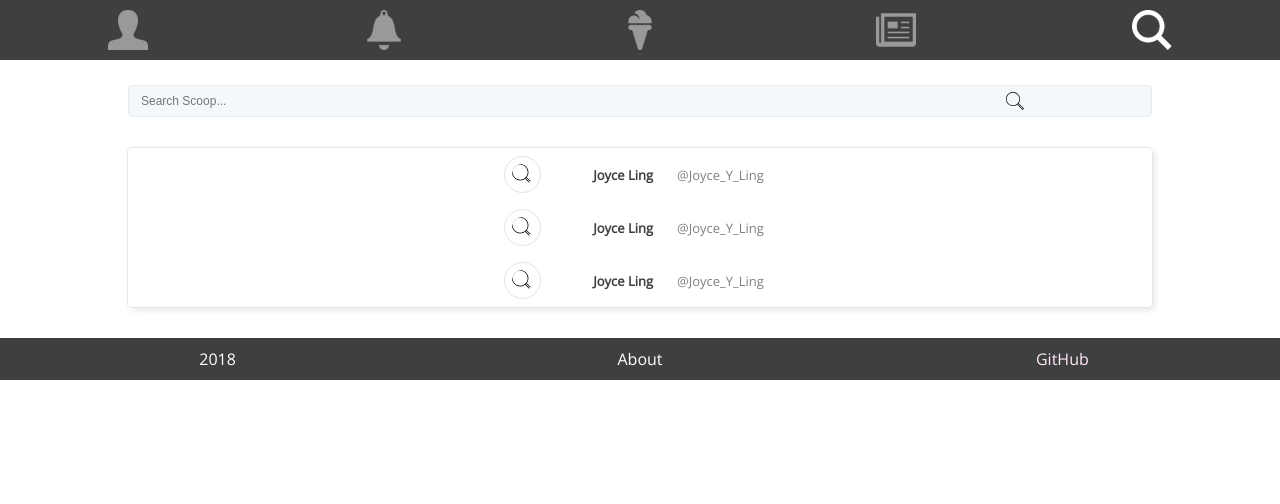
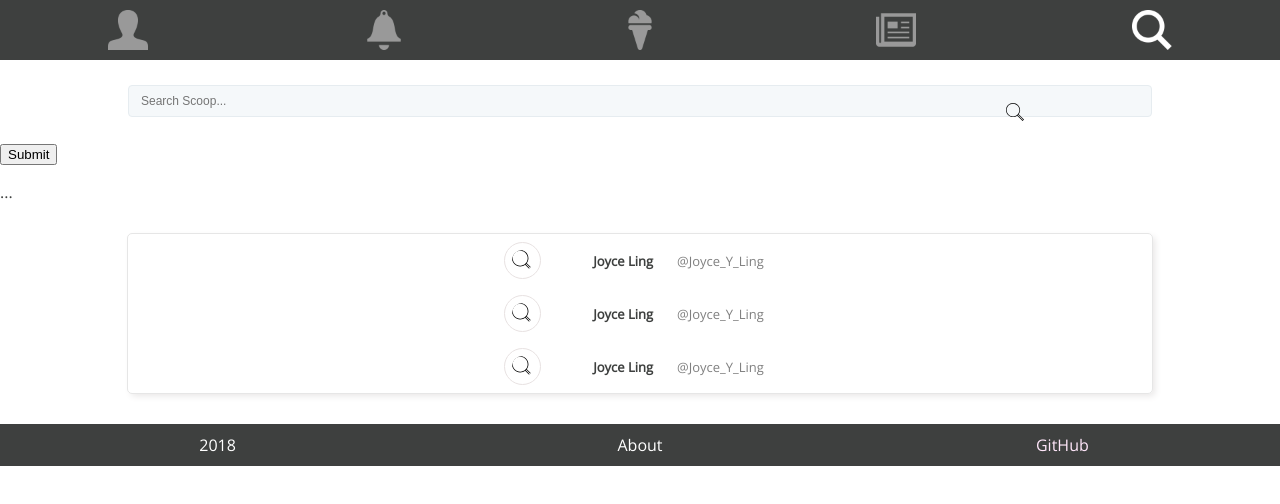
Before and after one commit to chingu-voyage4/Bears-Team-1, a React (Create React App) app: page /search in a window 1280 px wide. Shown: the top 504 px of the page. Built offline with nearby package versions, Linux system fonts and the light colour scheme.

Commit message:
Added functionality for search by user FE & BE

```diff
--- a/src/components/SearchBar.js
+++ b/src/components/SearchBar.js
@@ -1,23 +1,42 @@
 import React, { Component } from "react";
 import search from "../assets/search.svg";
+import axios from "axios";
 
 class SearchBar extends Component {
   constructor(props) {
     super(props);
     this.state = {
-      searchText: ""
+      searchText: "",
+      searchResults: ""
     };
     this.handleChange = this.handleChange.bind(this);
+    this.handleSubmit = this.handleSubmit.bind(this);
   }
 
   handleChange(event) {
     this.setState({ searchText: event.target.value });
   }
 
+  handleSubmit(event) {
+    event.preventDefault();
+    axios
+      .get(`user/${this.state.searchText}/searchusers`)
+      .then(response => {
+        console.log(response);
+        this.setState({ searchResults: response.data });
+      })
+      .catch(error => {
+        console.log(error);
+      });
+  }
+
   render() {
+    const searchResults = this.state.searchResults;
+
     return (
       <div>
         <div className="search--container">
+          <form onSubmit={this.handleSubmit} className="">
             <input
               className="search--input"
               type="text"
@@ -26,6 +45,13 @@ class SearchBar extends Component {
               placeholder="Search Scoop..."
             />
             <img src={search} alt="search" className="search--icon" />
+
+            <input type="submit" value="Submit" className="" />
+          </form>
+        </div>
+
+        <div>
+          {searchResults === "" ? <p>...</p> : JSON.stringify(searchResults)}
         </div>
       </div>
     );
```
Also changed, not shown: 1 other file (tests, documents, lock files or other folders). Lines whose indentation alone changed are shown as unchanged.
